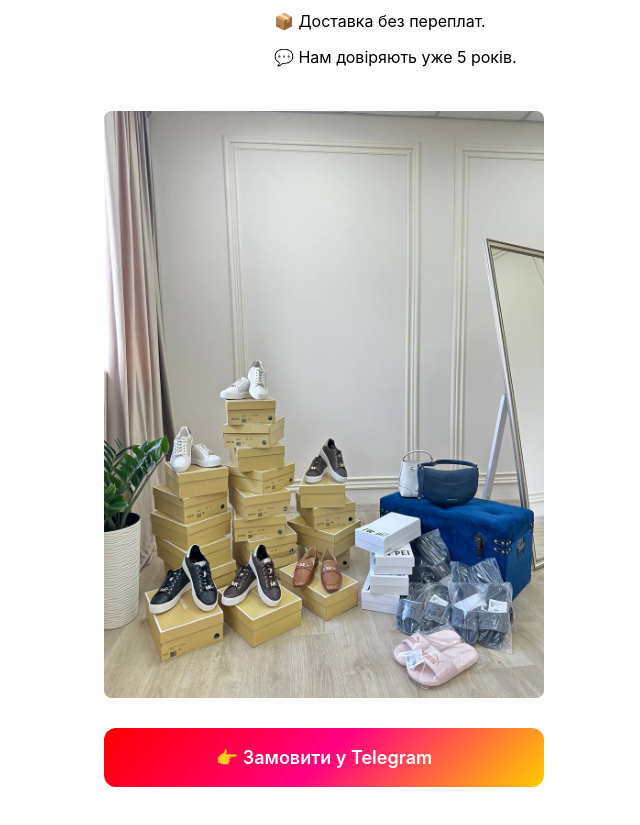
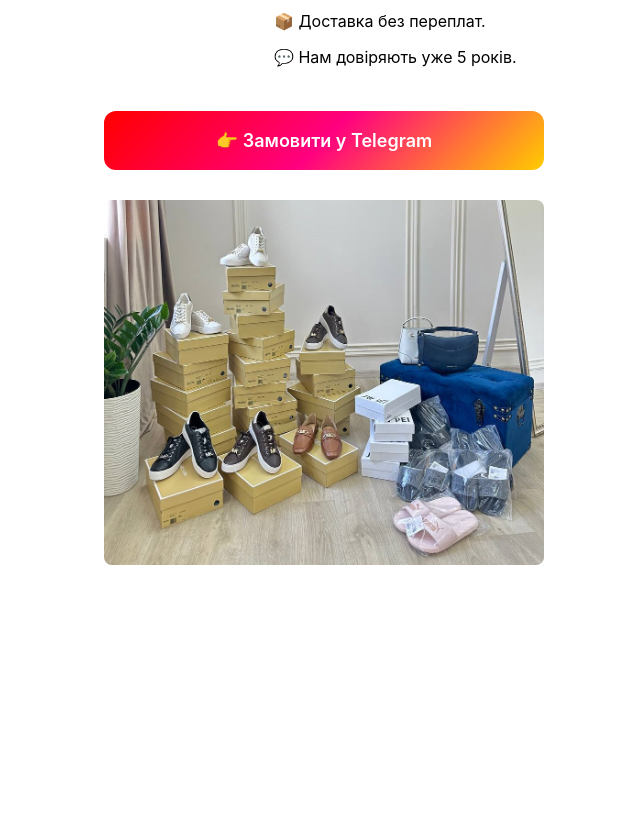
Before and after one commit to SynyukV/ShopBrand, a plain HTML site: page index.html in a window 1280 px wide. Shown: the part 261-1086 px from the top of the page, without its empty margins (316-956 px from the left). After the commit the page ends 916 px from the top, so only its background shows below. Drawn offline with Linux system fonts and the light colour scheme.

Commit message:
Add files via upload

```diff
--- a/index.html
+++ b/index.html
@@ -106,7 +106,7 @@
       width: 100%;
       height: auto;
       display: block;
-      aspect-ratio: 960 / 1280;
+      aspect-ratio: 960 / 795;
       object-fit: cover;
       background-color: #f5f5f5;
     }
@@ -194,13 +194,15 @@
       </div>
     </header>
 
-    <div class="image-container">
-      <img src="photo.jpg" alt="Товар" class="product-image" />
-    </div>
-
     <a href="https://t.me/+OOKSyPT8UJg4NjEy" target="_blank" rel="noopener" class="cta-button">
       👉 Замовити у Telegram
     </a>
+
+    <div class="image-container">
+      <img src="photo2.jpg" alt="Товар" class="product-image" />
+    </div>
+
+
   </div>
 </body>
 </html>
```
Also changed, not shown: photo2.jpg (added).
